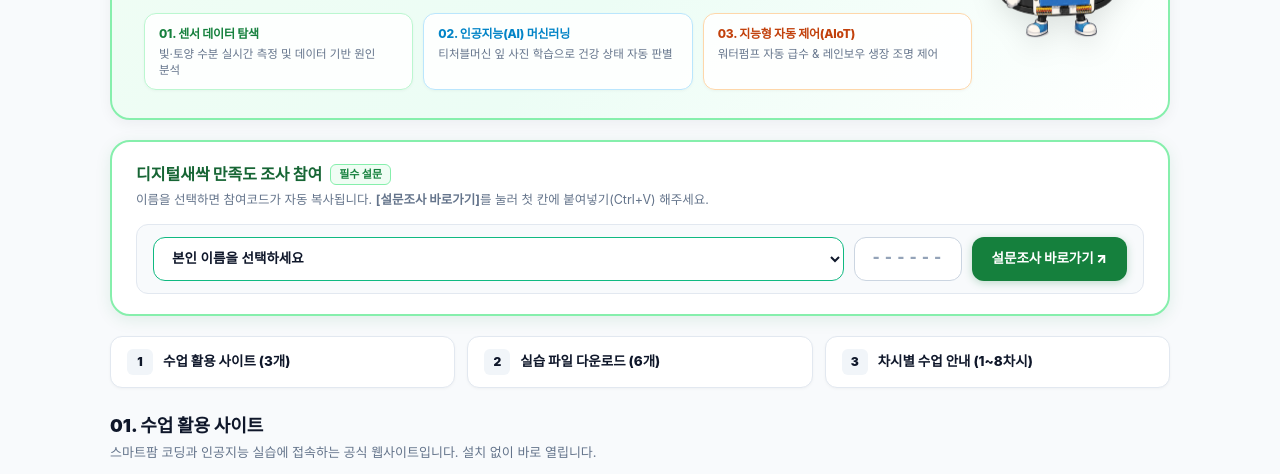
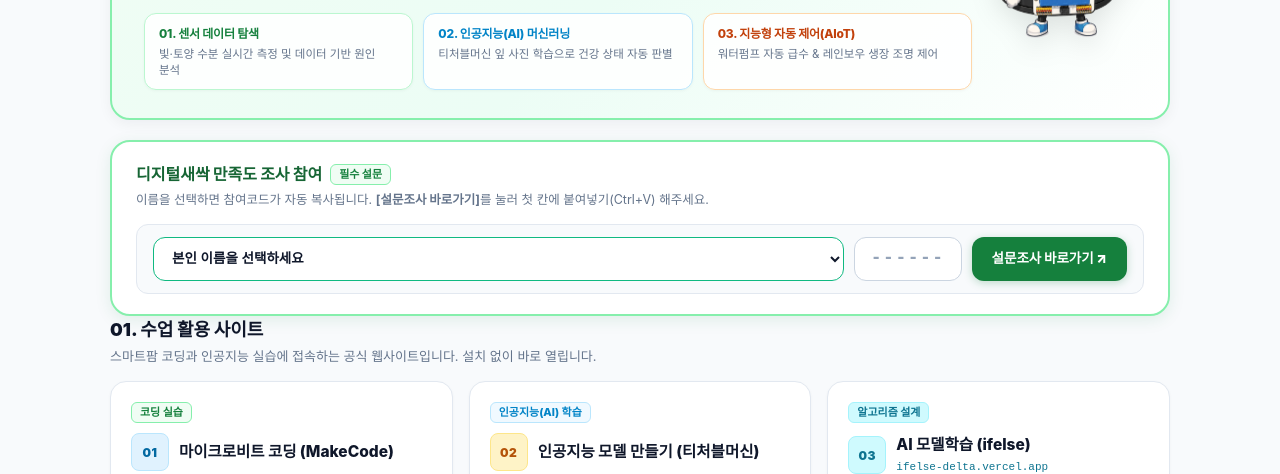
Before and after one commit to heethink/jisepo-aiot, a plain HTML site: page index.html in a window 1280 px wide. Shown: the part 276-750 px from the top of the page. Drawn offline with Linux system fonts and the light colour scheme; a web font is replaced by a local one.

Commit message:
feat: 설문조사 하단 바로가기 퀵 네비게이션 버튼 바 제거

```diff
--- a/index.html
+++ b/index.html
@@ -925,22 +925,6 @@
         코드가 복사되었습니다! 설문조사 페이지 첫 번째 칸에 붙여넣기(Ctrl + V) 하세요.
       </div>
     </div>
-
-    <!-- 바로가기 퀵 네비게이션 (3개 핵심 영역) -->
-    <nav class="quick-nav" aria-label="수업 바로가기">
-      <a href="#sites" class="quick-nav-pill">
-        <span class="quick-nav-num">1</span>
-        <span class="quick-nav-text">수업 활용 사이트 (3개)</span>
-      </a>
-      <a href="#downloads" class="quick-nav-pill">
-        <span class="quick-nav-num">2</span>
-        <span class="quick-nav-text">실습 파일 다운로드 (6개)</span>
-      </a>
-      <a href="#curriculum" class="quick-nav-pill">
-        <span class="quick-nav-num">3</span>
-        <span class="quick-nav-text">차시별 수업 안내 (1~8차시)</span>
-      </a>
-    </nav>
 
     <!-- ==========================================
          01. 수업 활용 사이트
```
